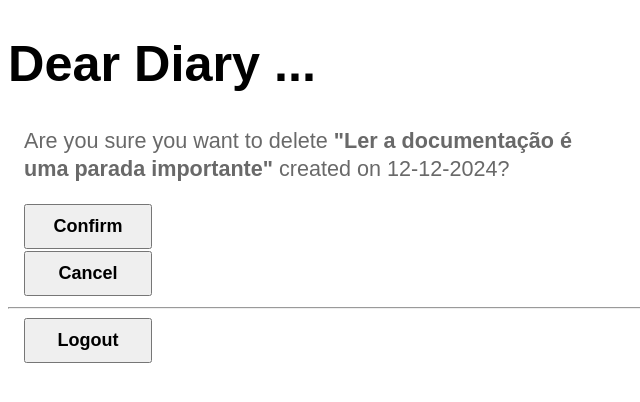
After one commit to wlcvs/my-diary, a Django app: page /entry/3/delete in a window 1280 px wide. The commit adds this page. Shown: the top 402 px of the page, without its empty margins (0-640 px from the left). Run offline with Django 5.2, Linux system fonts and the light colour scheme; a user stored in the database is signed in; data comes from the database, SQL or seed files in the repository; both versions use the stored data as it was after the commit.

Commit message:
Mais uma referência

```diff
--- a/entries/static/css/diary.css
+++ b/entries/static/css/diary.css
@@ -98,3 +98,18 @@ input[type="submit"] {
 .Sunday {
     background-color: lightsalmon;
 }
+
+/* Message */
+
+.messages {
+    padding: 0;
+    list-style: none;
+}
+
+.message {
+    width: 100%;
+    background: lightblue;
+    padding: 1rem;
+    text-align: center;
+    margin: 1rem 0;
+}
--- a/entries/templates/entries/base.html
+++ b/entries/templates/entries/base.html
@@ -11,7 +11,23 @@
 <body>
   <h1><a href="/">Dear Diary ...</a></h1>
 
+  {% if messages %}
+    <ul class="messages">
+    {% for message in messages %}
+      <li class="message">
+        {{ message }}
+      </li>
+    {% endfor %}
+    </ul>
+  {% endif %}
+
   {% block content%}{% endblock %}
+
+  <hr>
+  <form method="post" action="{% url 'admin:logout' %}">
+    {% csrf_token %}
+    <button type="submit">Logout</button>
+  </form>
 
 </body>
 
--- /dev/null
+++ b/entries/templates/entries/entry_confirm_delete.html
@@ -0,0 +1,14 @@
+{% extends "entries/base.html" %}
+{% block content %}
+<form method="post">{% csrf_token %}
+  <p>
+    Are you sure you want to delete
+    <em>"{{ entry.title }}"</em>
+    created on {{ entry.date_created|date:'d-m-Y' }}?
+  </p>
+  <input type="submit" value="Confirm">
+</form>
+<a href="{% url 'entry-detail' entry.id %}">
+  <button>Cancel</button>
+</a>
+{% endblock %}
--- a/entries/templates/entries/entry_detail.html
+++ b/entries/templates/entries/entry_detail.html
@@ -6,4 +6,8 @@
       <h3>{{ entry.title }}</h3>
       <p>{{ entry.content }}</p>
     </article>
+    <p>
+      <a href="{% url 'entry-update' entry.id %}">✍️ Edit</a>
+      <a href="{% url 'entry-delete' entry.id %}">⛔ Delete</a>
+    </p>
 {% endblock %}
--- a/entries/templates/entries/entry_list.html
+++ b/entries/templates/entries/entry_list.html
@@ -1,6 +1,10 @@
 {% extends "entries/base.html"%}
 
 {% block content%}
+    <article>
+      <h2 class="mark"><em>{% now "d-m-Y H:i" %}</em></h2>
+      <a href="{% url 'entry-create' %}"><button>Add new entry</button></a>
+    </article>
     {% for entry in entry_list %}
       <article>
         <h2 class="{{ entry.date_created|date:'l' }}">
--- a/entries/urls.py
+++ b/entries/urls.py
@@ -13,4 +13,19 @@ urlpatterns = [
         views.EntryDetailView.as_view(),
         name="entry-detail"
     ),
+    path(
+        "create",
+        views.EntryCreateView.as_view(),
+        name="entry-create"
+    ),
+    path(
+        "entry/<int:pk>/update",
+        views.EntryUpdateView.as_view(),
+        name="entry-update"
+    ),
+    path(
+        "entry/<int:pk>/delete",
+        views.EntryDeleteView.as_view(),
+        name="entry-delete"
+    ),
 ]
--- a/entries/views.py
+++ b/entries/views.py
@@ -1,13 +1,45 @@
+from django.contrib.auth.mixins import LoginRequiredMixin
+from django.contrib import messages
+from django.contrib.messages.views import SuccessMessageMixin
+from django.urls import reverse_lazy
 from django.views.generic import (
     ListView,
     DetailView,
+    CreateView,
+    UpdateView,
+    DeleteView,
 )
 
 from .models import Entry
 
-class EntryListView(ListView):
+class LockedView(LoginRequiredMixin):
+    login_url = "admin:login"
+
+class EntryListView(LockedView, ListView):
     model = Entry
     queryset = Entry.objects.all().order_by('-date_created')
 
-class EntryDetailView(DetailView):
+class EntryDetailView(LockedView, DetailView):
     model = Entry
+
+class EntryCreateView(LockedView, SuccessMessageMixin, CreateView):
+    model = Entry
+    fields = ["title", "content"]
+    success_url = reverse_lazy("entry-list")
+    success_message = "Your new entry was created!"
+
+class EntryUpdateView(LockedView, SuccessMessageMixin, UpdateView):
+    model = Entry
+    fields = ["title", "content"]
+    success_message = "Your entry has updated!"
+
+    def get_success_url(self):
+        return reverse_lazy(
+            "entry-detail",
+            kwargs = {"pk": self.object.id}
+        )
+
+class EntryDeleteView(LockedView, SuccessMessageMixin, DeleteView):
+    model = Entry
+    success_url = reverse_lazy("entry-list")
+    success_message = "Your entry was deleted!"
```
Also changed, not shown: entries/templates/entries/entry_form.html (added, +17 -0 lines), db.sqlite3, 1 other file.
